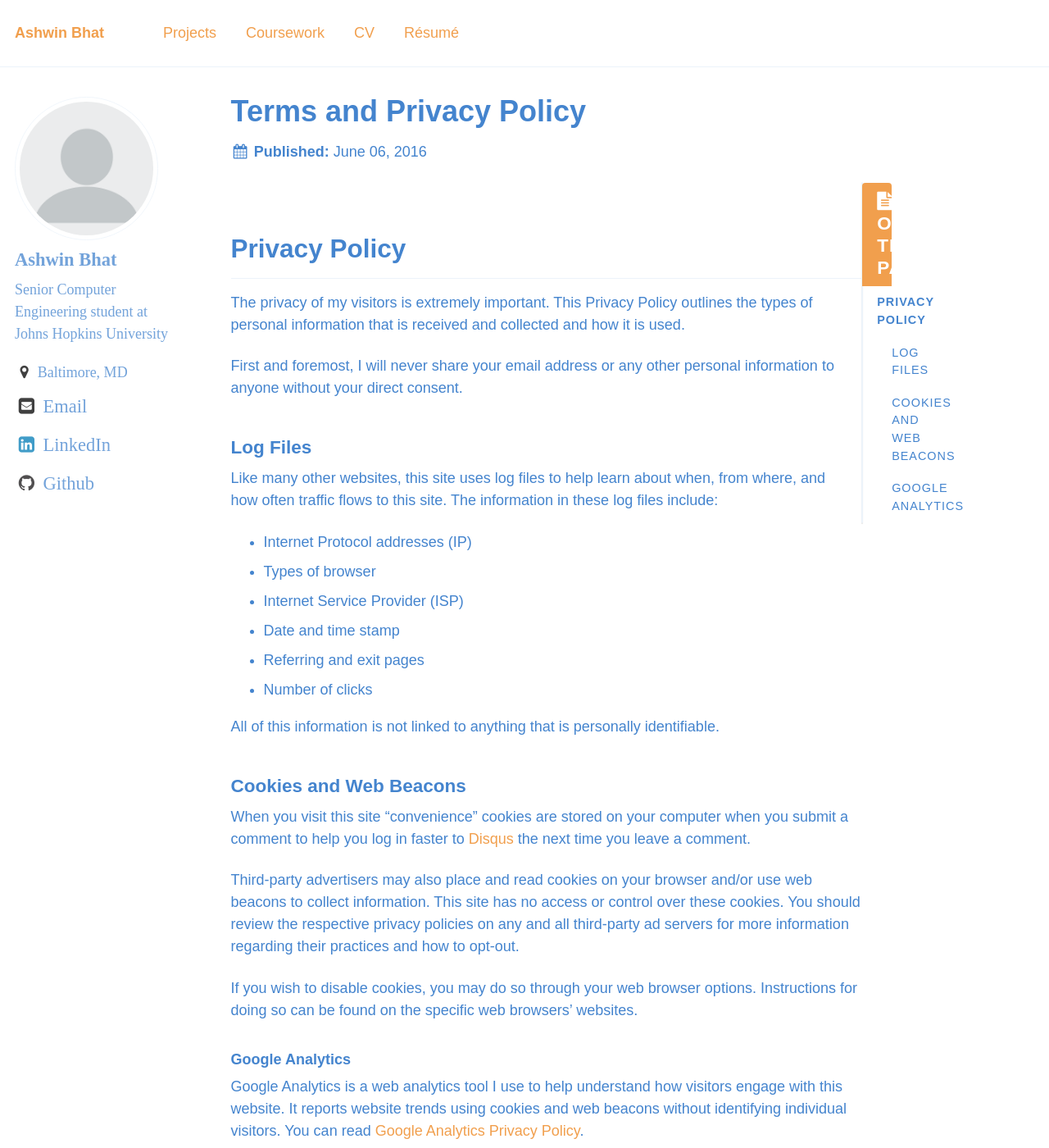
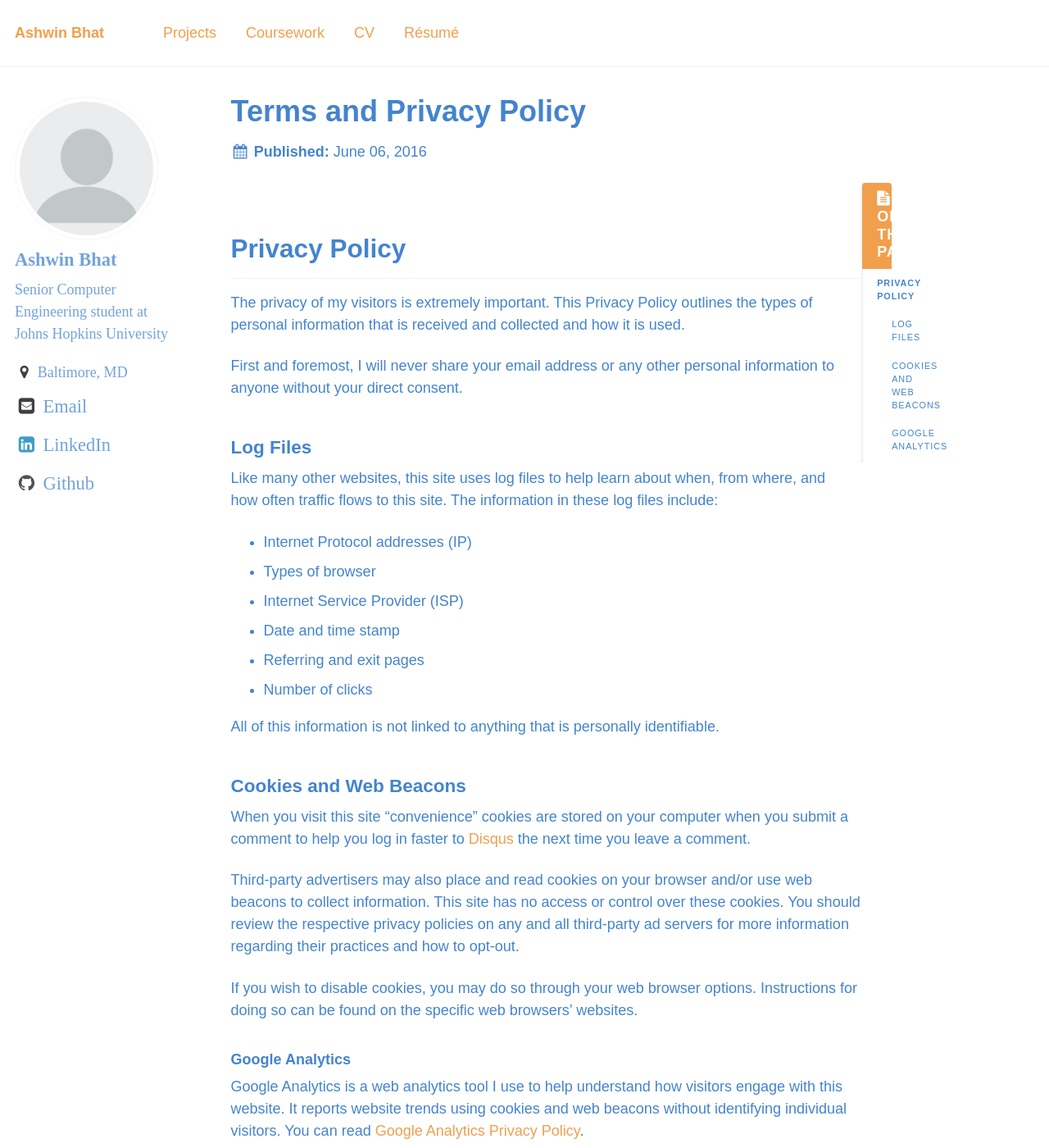
Before and after one commit to The-Shwin/the-shwin.github.io, a Jekyll site: the page built from _pages/terms.md, in a window 1280 px wide and 1400 px high. Shown: the whole window at 82% size. Built offline with Jekyll 4.4.1, drawn with Linux system fonts in a browser that asks for light colours.

Commit message:
Revert "Update _navigation.scss"
This reverts commit 1f53c3c30f588c03994c48f94a8b6a7c9421bcc9.

```diff
--- a/_sass/_navigation.scss
+++ b/_sass/_navigation.scss
@@ -31,7 +31,7 @@
   ol {
     padding: 0;
     list-style: none;
-    font-size: $type-size-5;
+    font-size: $type-size-6;
 
     @include breakpoint($large) {
       @include span(10 of 12 last);
@@ -127,7 +127,7 @@
     float: left;
     width: 50%;
     font-family: Miso, sans-serif;
-    font-size: $type-size-4;
+    font-size: $type-size-5;
     font-weight: bold;
     text-align: center;
     text-decoration: none;
@@ -263,7 +263,7 @@
     a {
       margin: 0;
       padding: 10px 20px;
-      font-size: $type-size-4;
+      font-size: $type-size-5;
 
       &:hover {
         color: $masthead-link-color-hover;
@@ -349,7 +349,7 @@
   margin: 0;
   padding: 0.5rem 1rem;
   font-family: Miso, sans-serif;
-  font-size: $type-size-4;
+  font-size: $type-size-5;
   font-weight: bold;
 }
 
@@ -358,7 +358,7 @@
   margin: 0.5rem 0;
   padding: 0.5rem 0;
   font-family: Miso, sans-serif;
-  font-size: $type-size-5;
+  font-size: $type-size-6;
   font-weight: bold;
   text-transform: uppercase;
   border-bottom: 1px solid $border-color;
@@ -381,7 +381,7 @@
 
   .nav__title {
     color: #fff;
-    font-size: $type-size-5;
+    font-size: $type-size-6;
     background: $primary-color;
     border-top-left-radius: $border-radius;
     border-top-right-radius: $border-radius;
@@ -399,7 +399,7 @@
     display: block;
     padding: 0.5rem 1rem;
     color: $gray;
-    font-size: $type-size-6;
+    font-size: $type-size-7;
     font-weight: bold;
     line-height: 1.5;
     border-bottom: 1px solid $border-color;
```
